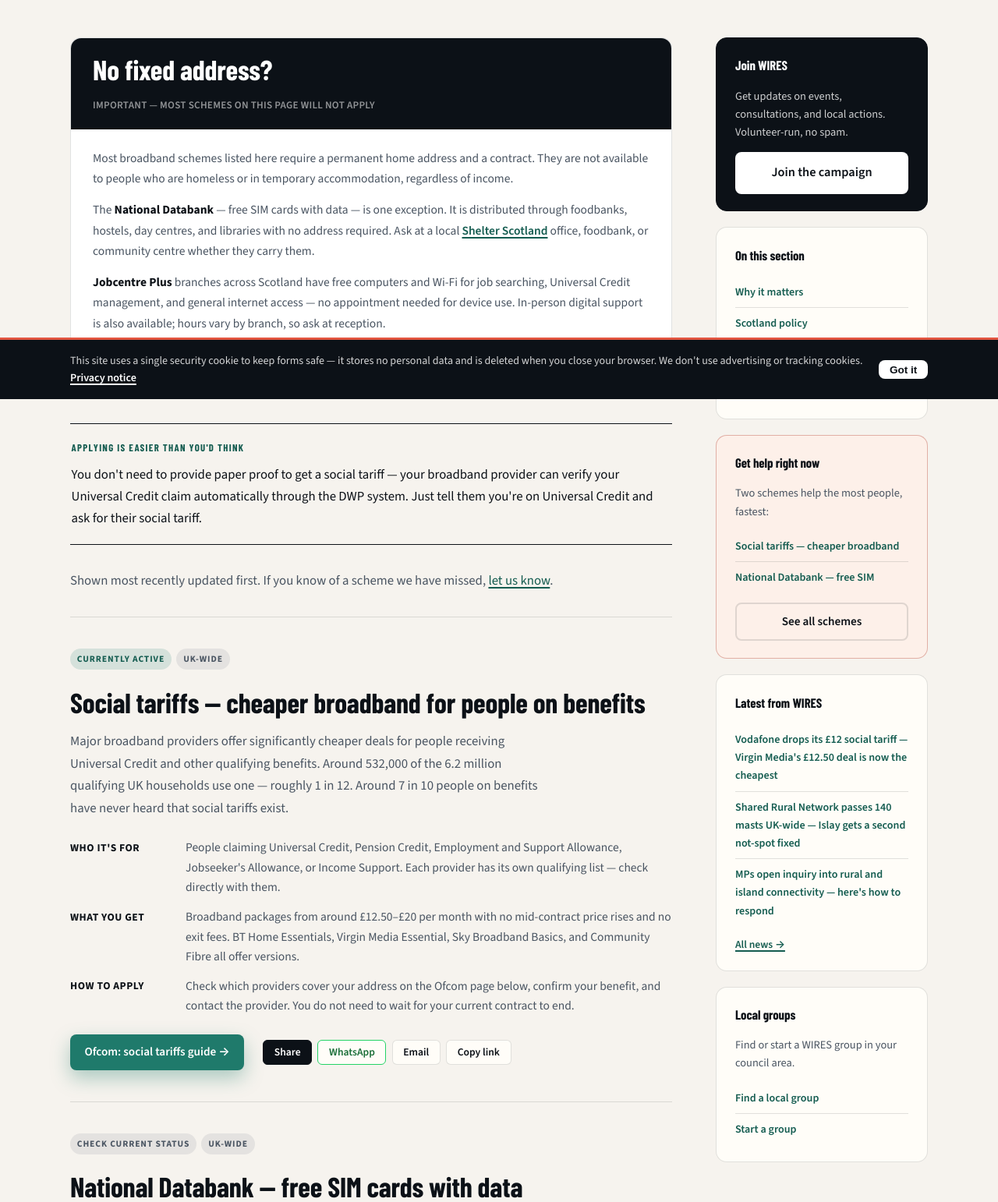
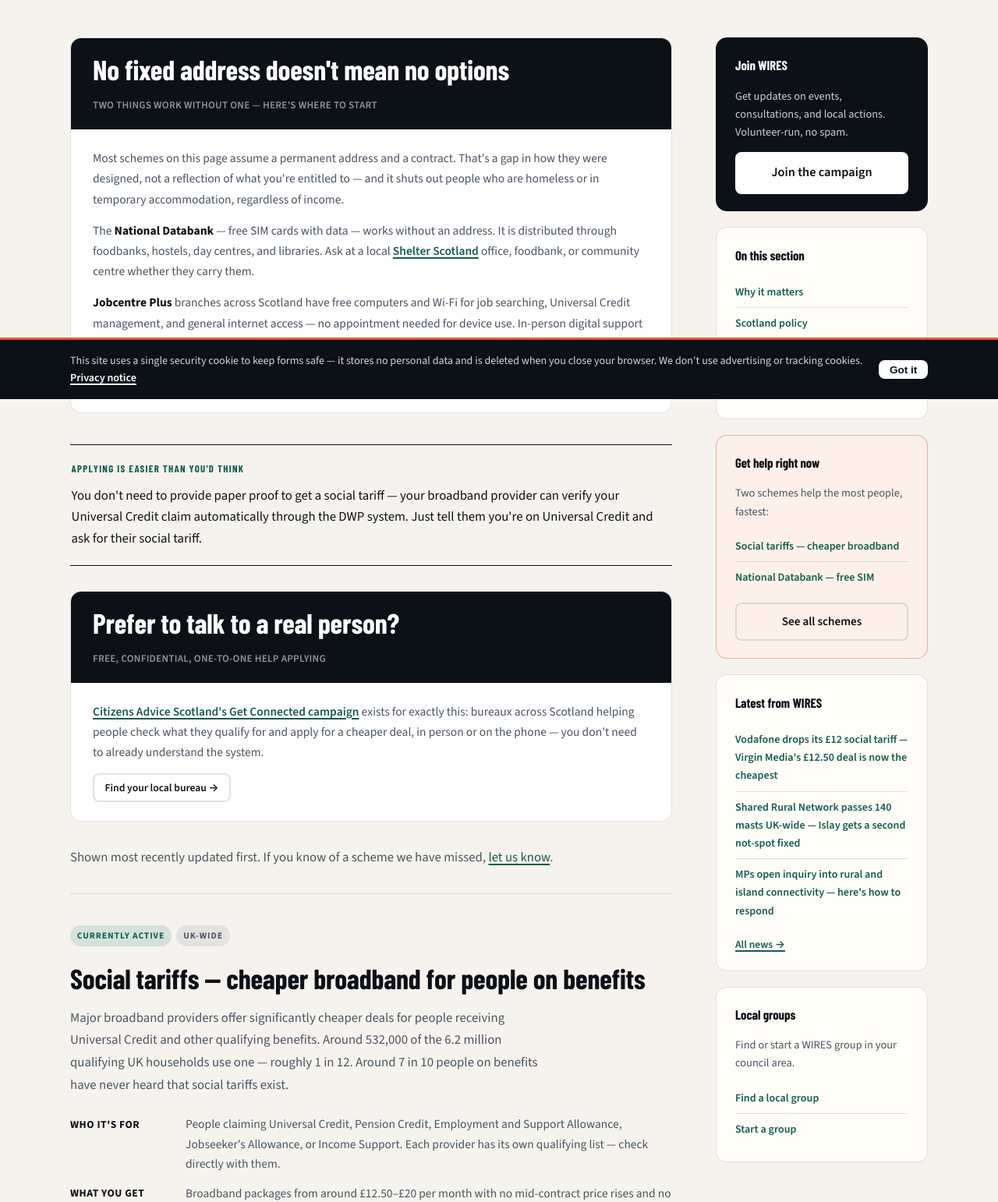
Before and after one commit to wellis321/wifi-scotland-group, a PHP site: page /get-help in a window 1280 px wide. Shown: the part 288-1830 px from the top of the page at 78% size. Run offline with PHP 8.4, Linux system fonts and the light colour scheme; data comes from the database, SQL or seed files in the repository; some web fonts are replaced.

Commit message:
new cab info

```diff
--- a/get-help.php
+++ b/get-help.php
@@ -69,12 +69,12 @@ require_once __DIR__ . '/includes/header.php';
 
         <div class="info-card">
             <div class="info-card__header">
-                <h2 class="info-card__heading">No fixed address?</h2>
-                <p class="info-card__sub">Important — most schemes on this page will not apply</p>
+                <h2 class="info-card__heading">No fixed address doesn't mean no options</h2>
+                <p class="info-card__sub">Two things work without one — here's where to start</p>
             </div>
             <div class="info-card__body">
-                <p>Most broadband schemes listed here require a permanent home address and a contract. They are not available to people who are homeless or in temporary accommodation, regardless of income.</p>
-                <p>The <strong>National Databank</strong> — free SIM cards with data — is one exception. It is distributed through foodbanks, hostels, day centres, and libraries with no address required. Ask at a local <a href="https://scotland.shelter.org.uk/get_help"<?= external_link_attrs('https://scotland.shelter.org.uk/get_help') ?>>Shelter Scotland</a> office, foodbank, or community centre whether they carry them.</p>
+                <p>Most schemes on this page assume a permanent address and a contract. That's a gap in how they were designed, not a reflection of what you're entitled to — and it shuts out people who are homeless or in temporary accommodation, regardless of income.</p>
+                <p>The <strong>National Databank</strong> — free SIM cards with data — works without an address. It is distributed through foodbanks, hostels, day centres, and libraries. Ask at a local <a href="https://scotland.shelter.org.uk/get_help"<?= external_link_attrs('https://scotland.shelter.org.uk/get_help') ?>>Shelter Scotland</a> office, foodbank, or community centre whether they carry them.</p>
                 <p><strong>Jobcentre Plus</strong> branches across Scotland have free computers and Wi-Fi for job searching, Universal Credit management, and general internet access — no appointment needed for device use. In-person digital support is also available; hours vary by branch, so ask at reception.</p>
                 <p><a class="btn btn-ghost btn-sm" href="/why-it-matters.php#homelessness">Homelessness &amp; digital exclusion &rarr;</a></p>
             </div>
@@ -83,6 +83,17 @@ require_once __DIR__ . '/includes/header.php';
         <div class="callout" style="margin-bottom:2rem">
             <p class="callout__eyebrow">Applying is easier than you'd think</p>
             <p>You don't need to provide paper proof to get a social tariff — your broadband provider can verify your Universal Credit claim automatically through the DWP system. Just tell them you're on Universal Credit and ask for their social tariff.</p>
+        </div>
+
+        <div class="info-card" style="margin-bottom:2rem">
+            <div class="info-card__header">
+                <h2 class="info-card__heading">Prefer to talk to a real person?</h2>
+                <p class="info-card__sub">Free, confidential, one-to-one help applying</p>
+            </div>
+            <div class="info-card__body">
+                <p><a href="https://www.cas.org.uk/get-connected"<?= external_link_attrs('https://www.cas.org.uk/get-connected') ?>>Citizens Advice Scotland's Get Connected campaign</a> exists for exactly this: bureaux across Scotland helping people check what they qualify for and apply for a cheaper deal, in person or on the phone — you don't need to already understand the system.</p>
+                <p><a class="btn btn-ghost btn-sm" href="https://www.cas.org.uk/bureaux"<?= external_link_attrs('https://www.cas.org.uk/bureaux') ?>>Find your local bureau &rarr;</a></p>
+            </div>
         </div>
 
         <p class="section-intro">Shown most recently updated first. If you know of a scheme we have missed, <a href="/contact.php">let us know</a>.</p>
--- a/why-it-matters.php
+++ b/why-it-matters.php
@@ -97,7 +97,7 @@ require_once __DIR__ . '/includes/header.php';
         </p>
 
         <p>
-            Charities that support people through debt and consumer problems see this pressure constantly. <a href="https://www.citizensadvice.org.uk/consumer/internet-and-phone/internet-broadband/if-you-cant-afford-your-broadband-bill-or-top-up/"<?= external_link_attrs('https://www.citizensadvice.org.uk/consumer/internet-and-phone/internet-broadband/if-you-cant-afford-your-broadband-bill-or-top-up/') ?>>Citizens Advice</a> publishes practical guidance for England and Wales, <a href="https://www.cas.org.uk/"<?= external_link_attrs('https://www.cas.org.uk/') ?>>Citizens Advice Scotland</a> covers the issues where Scotland's rules differ, and the <a href="https://www.goodthingsfoundation.org/"<?= external_link_attrs('https://www.goodthingsfoundation.org/') ?>>Good Things Foundation</a> tracks digital inclusion needs UK-wide.
+            Charities that support people through debt and consumer problems see this pressure constantly. <a href="https://www.citizensadvice.org.uk/consumer/phone-internet-downloads-or-tv/if-youre-struggling-to-pay-your-mobile-phone-internet-or-tv-bill/"<?= external_link_attrs('https://www.citizensadvice.org.uk/consumer/phone-internet-downloads-or-tv/if-youre-struggling-to-pay-your-mobile-phone-internet-or-tv-bill/') ?>>Citizens Advice</a> publishes practical guidance for England and Wales, <a href="https://www.cas.org.uk/get-connected"<?= external_link_attrs('https://www.cas.org.uk/get-connected') ?>>Citizens Advice Scotland's Get Connected campaign</a> covers the issues where Scotland's rules differ, and the <a href="https://www.goodthingsfoundation.org/"<?= external_link_attrs('https://www.goodthingsfoundation.org/') ?>>Good Things Foundation</a> tracks digital inclusion needs UK-wide.
         </p>
 
         <p>
```
Also changed, not shown: landscape.php (+7 -0 lines).
